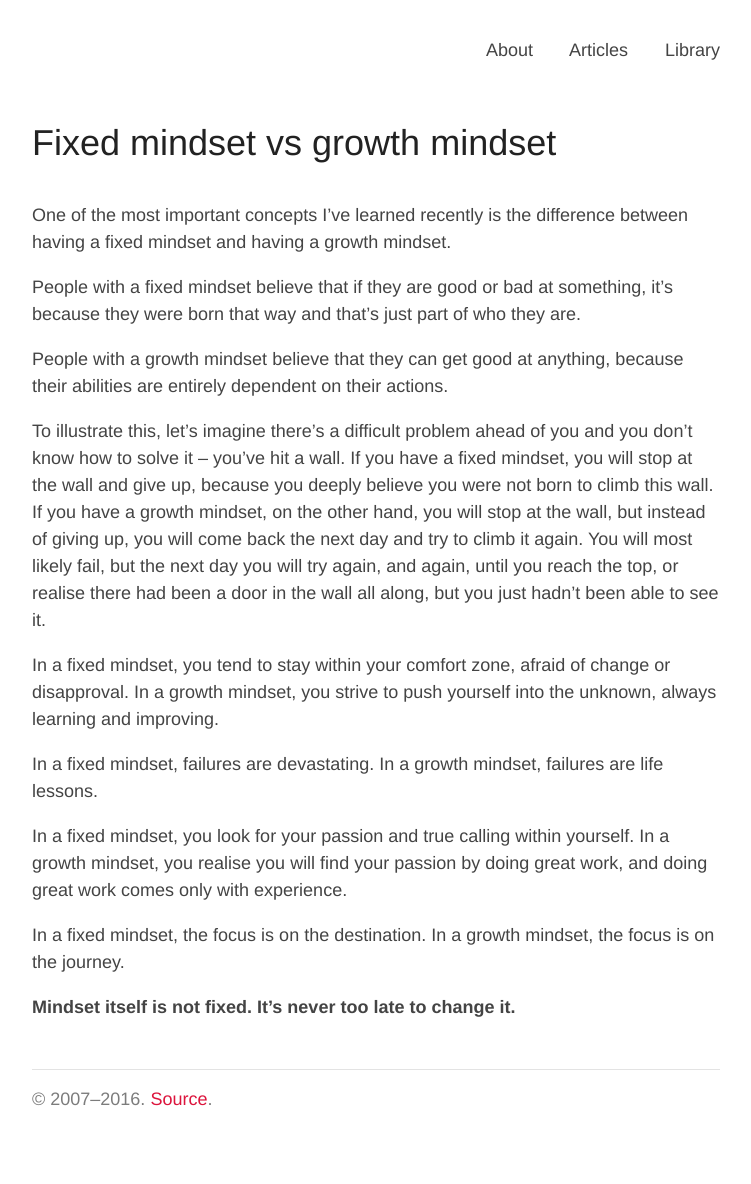
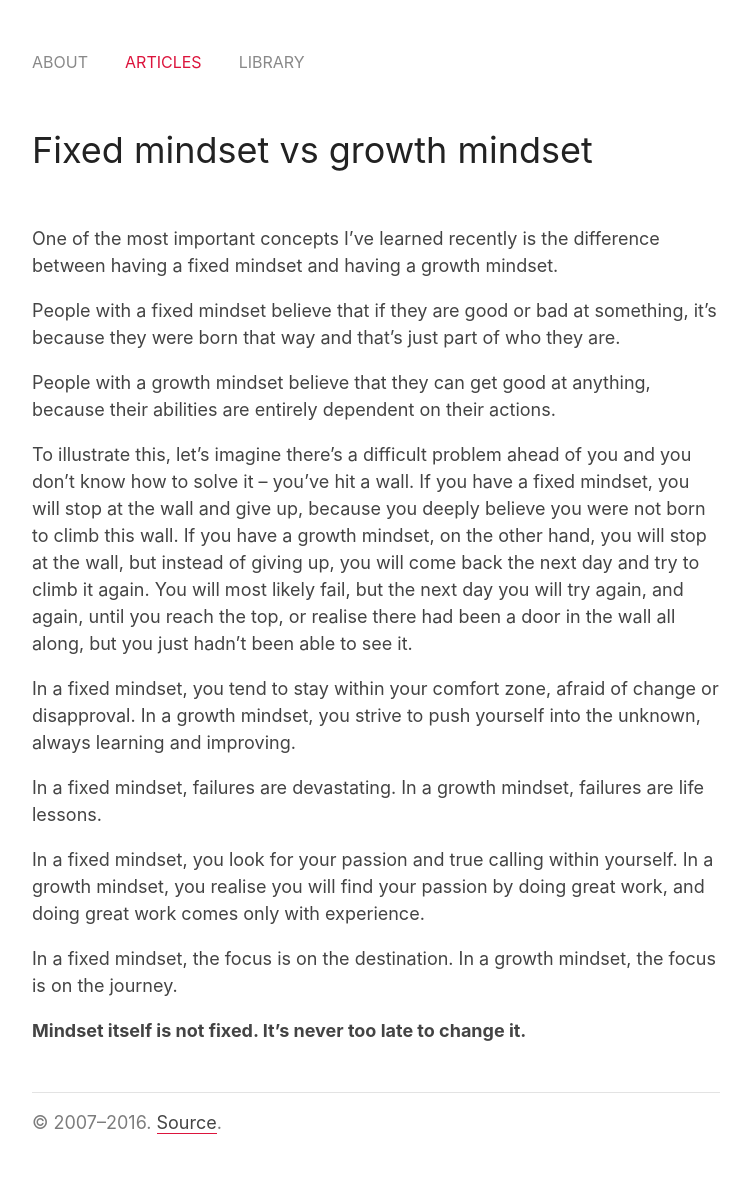
Before and after one commit to apaunchev/paunchev.com, a Jekyll site: the page built from _posts/2016-02-27-fixed-vs-growth-mindset.md, in a window 1280 px wide. Shown: the whole page, without its empty margins (264-1015 px from the left). Built offline with Jekyll 4.4.1, drawn with Linux system fonts in a browser that asks for light colours; before the commit the page ends 1161 px from its top, so only the background shows below that.

Commit message:
Stylistic updates

```diff
--- a/css/style.css
+++ b/css/style.css
@@ -7,7 +7,7 @@ body {
   padding: 0;
   background-color: #fff;
   color: #444;
-  font-family: "Helvetica Neue", Helvetica, Arial, sans-serif;
+  font-family: -apple-system, "Helvetica Neue", Helvetica, Arial, sans-serif;
   font-size: 16px;
   line-height: 1.5; }
   @media (min-width: 750px) {
@@ -33,6 +33,9 @@ body {
       margin-top: 2rem;
       margin-bottom: 2rem; } }
 
+.full-width {
+  max-width: 100%; }
+
 .page--home .header a[href="/"] {
   color: crimson; }
 
@@ -40,14 +43,14 @@ body {
   text-align: left; }
   @media (min-width: 750px) {
     .header {
-      padding-top: 2rem;
-      text-align: right; } }
+      padding-top: 3rem; } }
   .header a {
     margin-right: 2rem;
     text-decoration: none;
     border: none;
-    color: #444;
-    line-height: 2; }
+    color: #898989;
+    font-size: 16px;
+    text-transform: uppercase; }
     .header a:hover, .header a:active, .header a:focus {
       color: #444; }
     .header a:last-child {
@@ -91,8 +94,8 @@ body {
     .avatar {
       width: 120px; } }
 
-.page--writing .header a[href="/writing"],
-.page--post .header a[href="/writing"] {
+.page--articles .header a[href="/articles"],
+.page--post .header a[href="/articles"] {
   color: crimson; }
 
 .posts {
@@ -114,7 +117,6 @@ body {
 
 .library {
   margin-top: 1rem;
-  margin-bottom: 1rem;
   display: -webkit-box;
   display: -webkit-flex;
   display: -ms-flexbox;
@@ -124,22 +126,23 @@ body {
           flex-wrap: wrap; }
   @media (min-width: 750px) {
     .library {
-      margin-top: 2rem;
+      margin-top: 4rem;
       margin-bottom: 2rem; } }
 
 .book {
   width: 50%;
   padding: 0 .5rem;
-  margin-bottom: 1rem;
+  margin-bottom: 2rem;
   font-size: 14px;
   text-align: center;
-  text-decoration: none; }
+  text-decoration: none;
+  border-bottom: none; }
   @media (min-width: 750px) {
     .book {
       width: 33.333%; } }
   @media (min-width: 1334px) {
     .book {
-      width: 25%; } }
+      width: 20%; } }
   .book:hover, .book:active, .book:focus {
     text-decoration: none; }
     .book:hover .book-title, .book:active .book-title, .book:focus .book-title {
@@ -173,11 +176,11 @@ h1, h2, h3, h4, h5, h6 {
   color: #222; }
 
 h1 {
-  margin: 0 0 1rem;
-  font-size: 24px; }
+  margin: 0 0 2rem;
+  font-size: 28px; }
   @media (min-width: 750px) {
     h1 {
-      margin-bottom: 2rem;
+      margin-bottom: 3rem;
       font-size: 36px; } }
 
 h2 {
@@ -202,11 +205,12 @@ ol.no-bullets {
   padding-left: 0; }
 
 a {
-  color: crimson;
-  text-decoration: none; }
+  color: #444;
+  text-decoration: none;
+  border-bottom: 1px solid crimson; }
   a:hover, a:active, a:focus {
-    color: #444;
-    text-decoration: underline; }
+    color: crimson;
+    border-color: crimson; }
 
 hr {
   margin: 2rem auto;
--- a/library.html
+++ b/library.html
@@ -4,11 +4,7 @@ permalink: library
 page_class: page--library
 title: Library
 ---
-<section class="text">
-    <p>Books I’ve read and recommend.</p>
-</section>
-
-<section class="library">
+<section class="library full-width">
     {% for book in site.data.books %}
     <a class="book" href="{{ book.url }}">
         <div class="book-cover">
--- a/scss/_structure.scss
+++ b/scss/_structure.scss
@@ -40,6 +40,10 @@ body {
     }
 }
 
+.full-width {
+    max-width: 100%;
+}
+
 .page--home {
     .header {
         a[href="/"] {
--- a/scss/_vars.scss
+++ b/scss/_vars.scss
@@ -7,7 +7,7 @@ $c-page-background: #fff;
 $c-quote-background: #22313f;
 $c-quote-accent: #ff9e00;
 
-$f-primary: "Helvetica Neue", Helvetica, Arial, sans-serif;
+$f-primary: -apple-system, "Helvetica Neue", Helvetica, Arial, sans-serif;
 $f-quote: Georgia, "Times New Roman", serif;
 
 $s-body: 18px;
```
Also changed, not shown: scss/_header.scss (+4 -4 lines), scss/_library.scss (+4 -4 lines), scss/_typography.scss (+7 -6 lines).
